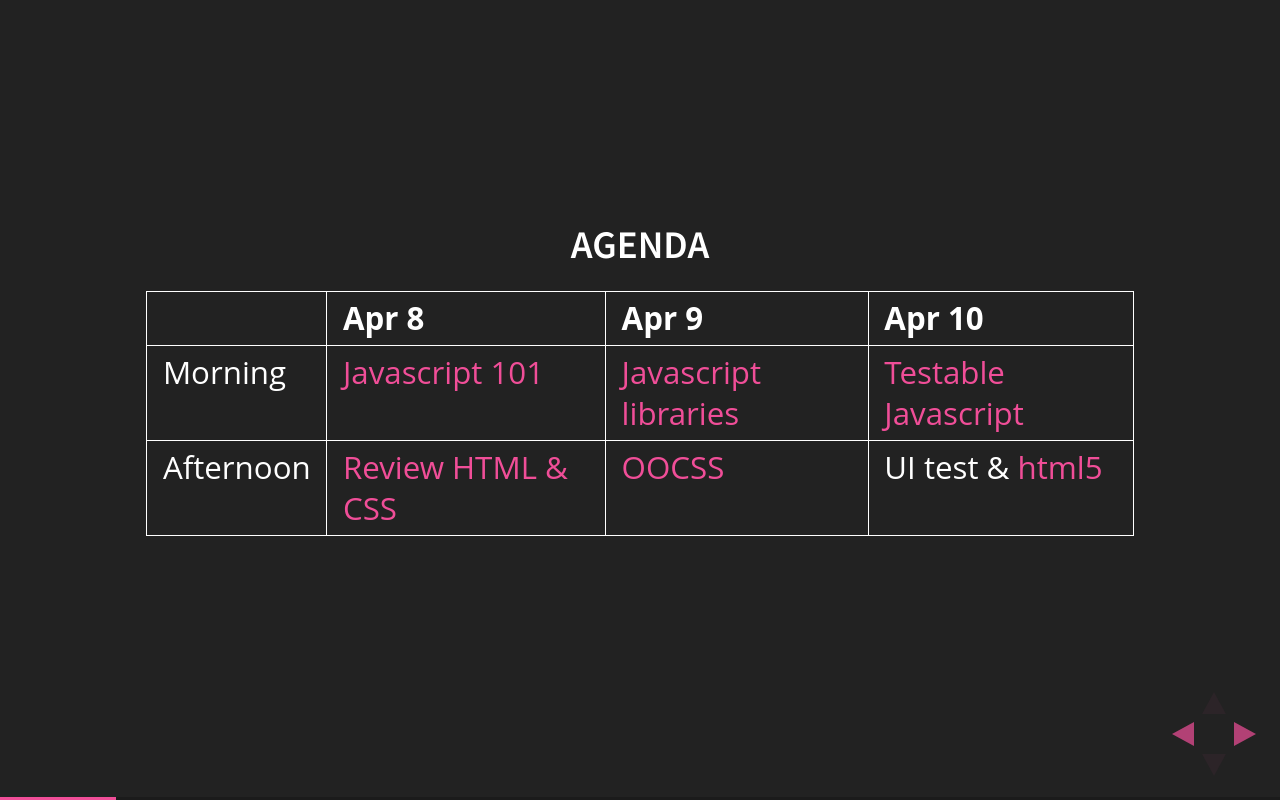
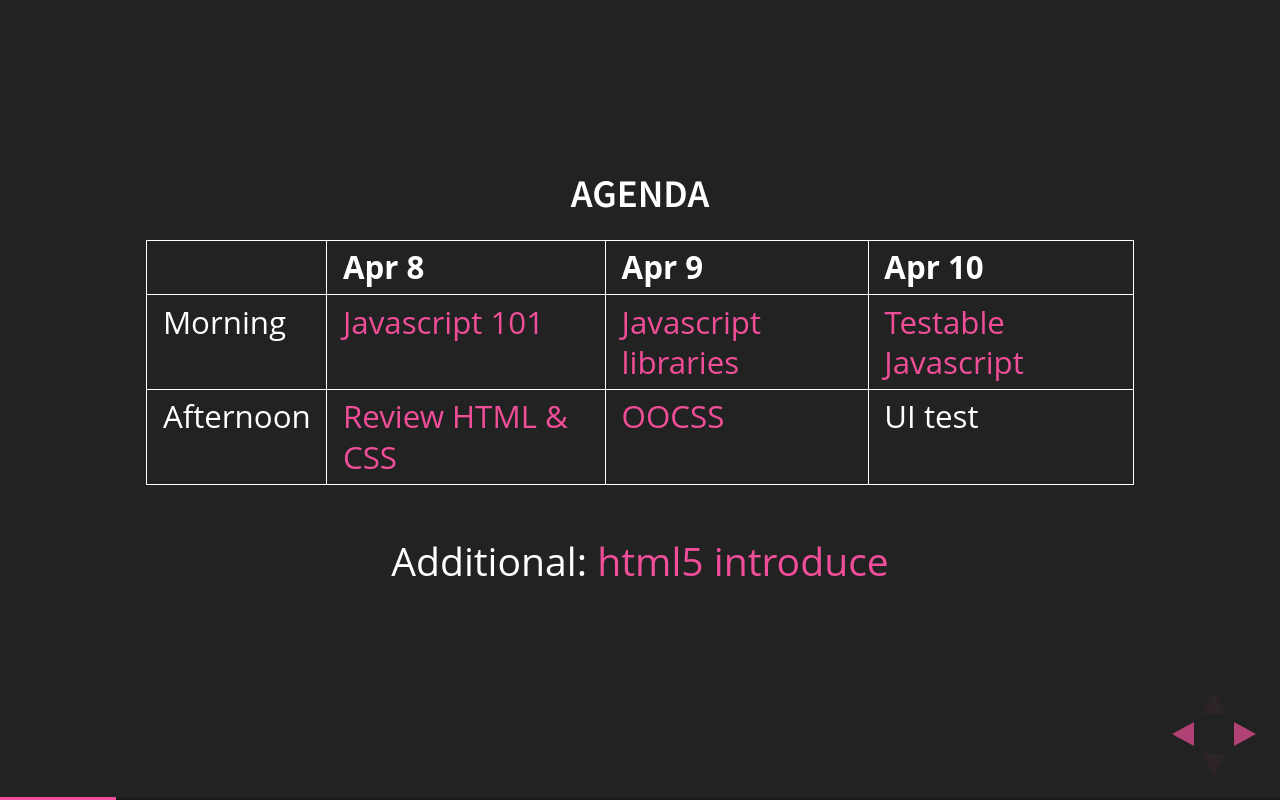
Before and after one commit to sarah-tw/slb-training, a website: page index.html in a window 1280 px wide. Both pictures are taken after a click on the element 1251 px from the left and 734 px from the top of the page. Drawn offline with Linux system fonts and the light colour scheme.

Commit message:
add html5 link

```diff
--- a/index.html
+++ b/index.html
@@ -70,10 +70,12 @@
 								<td>Afternoon</td>
 								<td><a href="index.html#/3">Review HTML & CSS</a></td>
 								<td><a href="oocss.html">OOCSS</a></td>
-								<td>UI test & <a href="html5.html">html5</a></td>
+								<td>UI test</td>
 							</tr>
 						</tbody>
 					</table>
+					<br>
+					<div>Additional: <a href="html5.html">html5 introduce</a></div>
 				</section>
 
 				<section>
```
